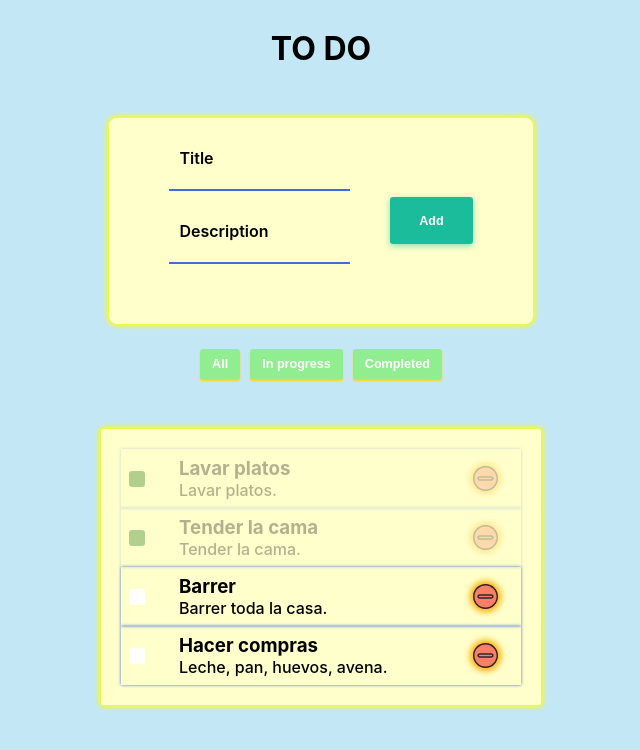
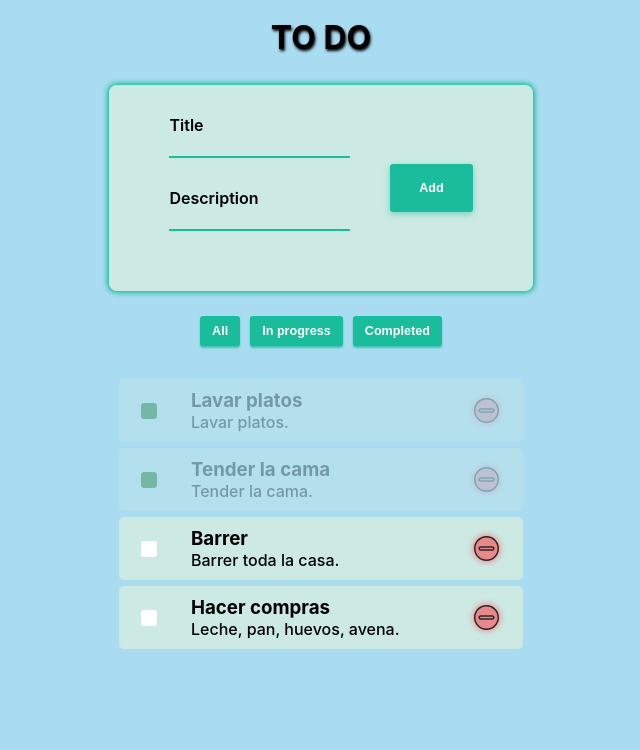
Before and after one commit to nickothan/To-Do, a React (Create React App) app: page / in a window 1280 px wide. Shown: the top 750 px of the page, without its empty margins (319-959 px from the left). Built offline with nearby package versions, Linux system fonts and the light colour scheme.

Commit message:
[TAD-10] Upgrade styles (#7)
Co-authored-by: Revi <oliver.ramirez@devbase.us>

```diff
--- a/src/Components/AddToDo/styles.js
+++ b/src/Components/AddToDo/styles.js
@@ -1,4 +1,4 @@
-import styled from 'styled-components/macro'
+import styled from "styled-components/macro";
 
 export const AddToDoContainer = styled.div`
     display: flex;
@@ -6,13 +6,10 @@ export const AddToDoContainer = styled.div`
 
     form {
         display: flex;
-
         padding: 30px 60px;
-        background-color: rgb(255, 255, 204);
-        box-shadow: yellow 0px 0px 5px 2px;
+        background-color: rgb(255 255 204 / 40%);
+        box-shadow: #19bc9b 0px 0px 5px 2px;
         border-radius: 8px;
-
-
     }
 
     .field-container {
@@ -23,7 +20,6 @@ export const AddToDoContainer = styled.div`
 
     label {
         color: black;
-        margin-left: 10px;
         font-weight: 600;
     }
 
@@ -33,7 +29,7 @@ export const AddToDoContainer = styled.div`
         outline: none;
         color: black;
         border: none;
-        border-bottom: 2px solid royalblue;
+        border-bottom: 2px solid #19bc9b;
     }
 
     input[type=textarea] {
@@ -51,7 +47,6 @@ export const AddToDoContainer = styled.div`
 }
 
 .add-button {
-
     background-color: #1abc9c;
     box-shadow: 0 2px 6px 0 rgb(26 188 156 / 50%);
 
@@ -64,6 +59,5 @@ export const AddToDoContainer = styled.div`
            color: #fff;
     background-color: #15967d;
     border-color: #148d75;
-
     }
-`
+`;
--- a/src/Components/Filters/styles.js
+++ b/src/Components/Filters/styles.js
@@ -8,14 +8,14 @@ export const FilterContainer = styled.div`
   button {
     margin: 0 5px;
     padding: 12px;
-    background-color: lightgreen;
     border: 0;
-    box-shadow: 0 2px 2px gold;
+    background-color: #19bc9b;
+    box-shadow: #19bc9bba 0px 2px 2px;
     border-radius: 3px;
     cursor: pointer;
 
     &:hover {
-      box-shadow: 0 2px 8px gold;
+      box-shadow: #19bc9b 0px 2px 8px;
     }
 
     &:active {
--- a/src/Components/Header/styles.js
+++ b/src/Components/Header/styles.js
@@ -4,4 +4,9 @@ export const Content = styled.div`
   margin: 0;
   padding: 0.5rem;
   text-align: center;
+
+  h1 {
+    text-shadow: 1px 2px 3px black;
+    margin: 10px 0;
+  }
 `;
--- a/src/Components/Todos/Task/styles.js
+++ b/src/Components/Todos/Task/styles.js
@@ -1,11 +1,14 @@
-import styled from 'styled-components/macro'
+import styled from "styled-components/macro";
 
 export const TaskContainer = styled.li`
   display: grid;
-  grid-template-columns: 50px 1fr 40px;
+  grid-template-columns: 50px 1fr 27px;
   align-items: center;
-  box-shadow: 0 0 3px royalblue;
-  padding: 8px;
+  padding: 8px 20px;
+  background-color: rgb(255 255 204 / 40%);
+  box-shadow: rgb(255 255 204 / 40%) 0px 0px 1px 2px;
+  margin-bottom: 10px;
+  border-radius: 3px;
 
   transition-duration: 120ms;
 
@@ -38,7 +41,7 @@ export const TaskContainer = styled.li`
             background-color: darkgreen;
         `}
   }
-`
+`;
 
 export const RemoveButton = styled.button`
   display: flex;
@@ -50,12 +53,13 @@ export const RemoveButton = styled.button`
   background-color: red;
   border: 0;
   border-radius: 50%;
-  background-color: #ff000080;
-  box-shadow: 0 0px 6px 3px #ffae00;
+  background-color: rgb(232 136 138);
+  box-shadow: rgb(232 136 138) 0px 0px 6px 1px;
   cursor: pointer;
+  transition: all 0.25s linear;
 
   &:hover {
-    box-shadow: 0 0px 2px 1px #ffae00;
+    box-shadow: 0 0px 2px 1px rgb(232 136 138);
   }
 
   &:active {
@@ -65,4 +69,4 @@ export const RemoveButton = styled.button`
   svg {
     fill: #292828;
   }
-`
+`;
--- a/src/Components/Todos/styles.js
+++ b/src/Components/Todos/styles.js
@@ -1,12 +1,9 @@
-import styled from 'styled-components/macro'
+import styled from "styled-components/macro";
 
 export const ToDoContainer = styled.ul`
-
   max-width: 400px;
-  margin: 50px auto;
+  margin: 15px auto;
   padding: 20px;
-  background-color: rgb(255, 255, 204);
-  box-shadow: yellow 0px 0px 5px 2px;
   border-radius: 3px;
   border: 1 solid black;
 
@@ -19,9 +16,9 @@ export const ToDoContainer = styled.ul`
 `;
 
 export const Botones = styled.div`
-    button {
-        padding: 5px 10px;
-        border-radius: 8px;
-        margin-right: 10px;
-    }
+  button {
+    padding: 5px 10px;
+    border-radius: 8px;
+    margin-right: 10px;
+  }
 `;
--- a/src/index.css
+++ b/src/index.css
@@ -13,12 +13,12 @@ code {
 }
 
 .app-container {
-  background-color: #87ceeb7d;
+  background-color: rgb(135 206 235 / 71%);
   min-height: 100vh;
 }
 
 .main-container {
-  padding: 20px;
+  padding: 10px;
 }
 
 .btn {
@@ -33,4 +33,5 @@ code {
   border: 0;
   border-radius: 0.2rem;
   cursor: pointer;
+  transition: all 0.25s linear;
 }
```
